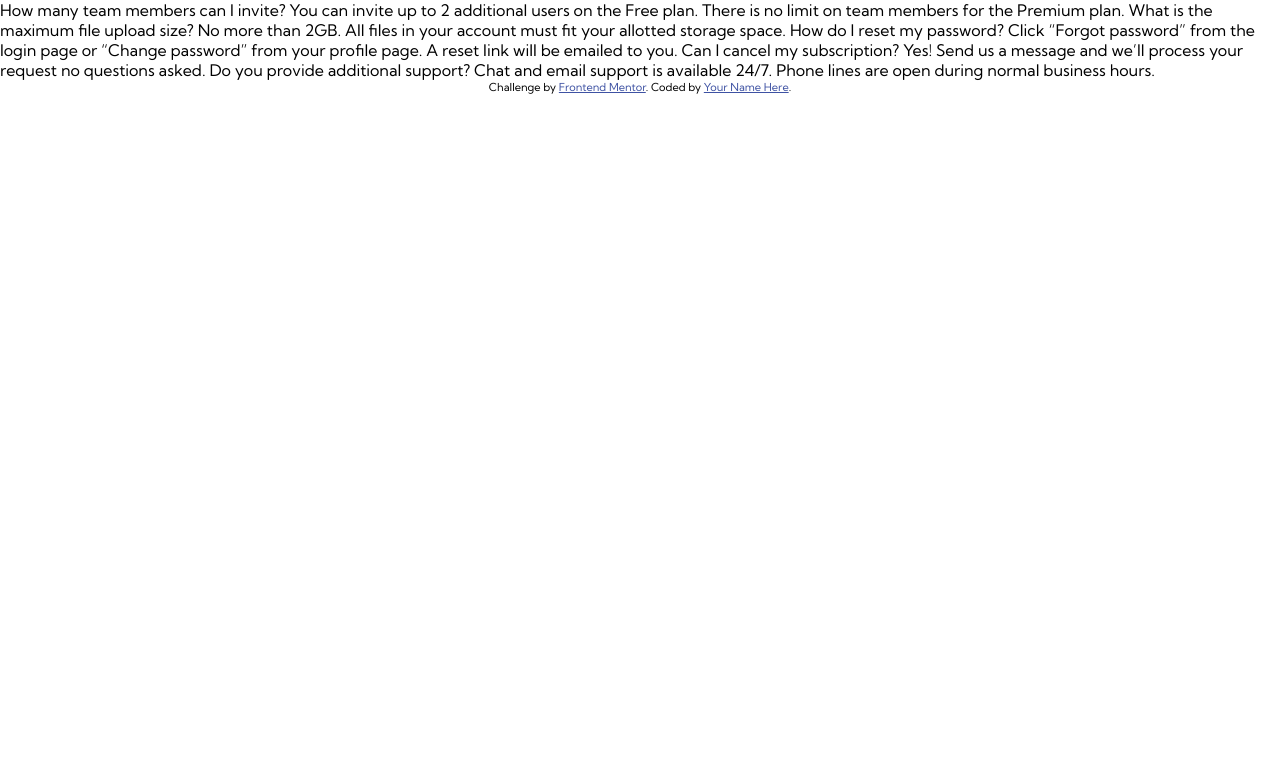
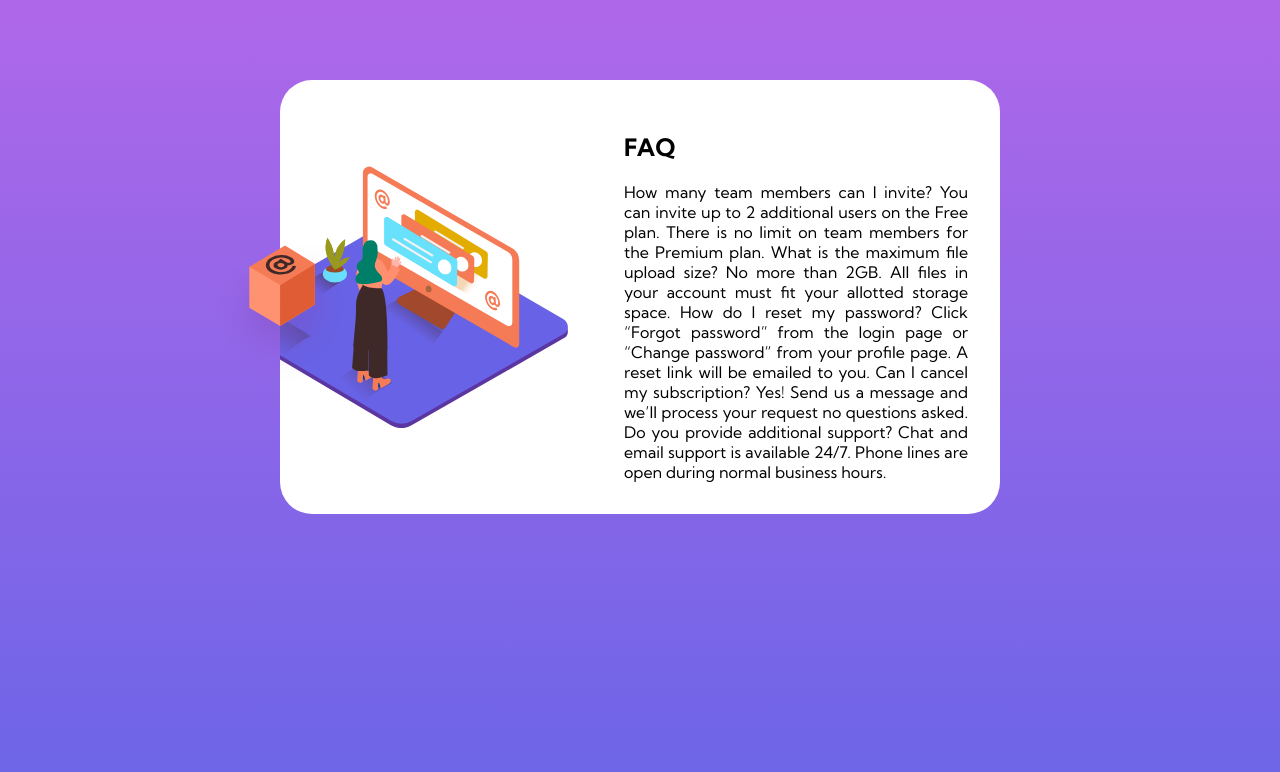
Before and after one commit to harshj11/FAQ-Accordian-Card-Frontend-Mentor-Challenge, a plain HTML site: page index.html in a window 1280 px wide. Drawn offline with Linux system fonts and the light colour scheme.

Commit message:
ADD responsive card image and intial styling

```diff
--- a/index.html
+++ b/index.html
@@ -1,8 +1,10 @@
 <!DOCTYPE html>
 <html lang="en">
+
 <head>
   <meta charset="UTF-8">
-  <meta name="viewport" content="width=device-width, initial-scale=1.0"> <!-- displays site properly based on user's device -->
+  <meta name="viewport" content="width=device-width, initial-scale=1.0">
+  <!-- displays site properly based on user's device -->
 
   <link rel="icon" type="image/png" sizes="32x32" href="./images/favicon-32x32.png">
 
@@ -13,13 +15,18 @@
   <link rel="stylesheet" href="./styles/style.css">
   <title>Frontend Mentor | FAQ Accordion Card</title>
 
-  <!-- Feel free to remove these styles or customise in your own stylesheet 👍 -->
-  <style>
-    .attribution { font-size: 11px; text-align: center; }
-    .attribution a { color: hsl(228, 45%, 44%); }
-  </style>
 </head>
+
 <body>
+
+  <section class="card">
+    <img src="./images/illustration-box-desktop.svg" class="card__box">
+    <div class="card__img">
+      <img src="./images/illustration-woman-online-desktop.svg" class="card__img__desktop" />
+      <img src="./images/illustration-woman-online-mobile.svg" class="card__img__mobile"/>
+    </div>
+    <div class="card__text">
+      <h1>FAQ</h1>
       How many team members can I invite?
       You can invite up to 2 additional users on the Free plan. There is no limit on
       team members for the Premium plan.
@@ -36,12 +43,15 @@
 
       Do you provide additional support?
       Chat and email support is available 24/7. Phone lines are open during normal business hours.
+    </div>
+  </section>
 
-  <div class="attribution">
+  <!-- <div class="attribution">
     Challenge by <a href="https://www.frontendmentor.io?ref=challenge" target="_blank">Frontend Mentor</a>.
     Coded by <a href="#">Your Name Here</a>.
-  </div>
+  </div> -->
 
   <script src="./scripts/script.js"></script>
 </body>
+
 </html>
--- a/styles/style.css
+++ b/styles/style.css
@@ -1,3 +1,13 @@
+:root {
+    --divider-blue: hsl(240, 5%, 91%);
+    --text-blue: hsl(238, 29%, 16%);
+    --text-red: hsl(14, 88%, 65%);
+    --text-dark-blue: hsl(240, 6%, 50%);
+    --text-extra-dark-blue: hsl(237, 12%, 33%);
+    --gradient-soft-violet: hsl(273, 75%, 66%);
+    --gradient-soft-blue: hsl(240, 73%, 65%);
+}
+
 html {
     font-size: 100%;
 }
@@ -7,7 +17,106 @@ html {
 }
 
 body {
+    background: linear-gradient(var(--gradient-soft-violet), var(--gradient-soft-blue));
     font-family: 'Kumbh Sans', sans-serif;
+
+    height: 100vh;
+
     margin: 0;
     padding: 0;
 }
+
+.card {
+    background-color: #fff;
+    border-radius: 2rem;
+
+    margin: 6rem 1.5rem;
+    padding: 2rem;
+
+    max-width: 45rem;
+}
+
+.card__box {
+    display: none;
+}
+
+.card__img img {
+    height: 10rem;
+    width: auto;
+}
+
+.card__img__desktop {
+    display: none;
+}
+
+.card__img__mobile {
+    display: block;
+
+    position: absolute;
+    top: 0;
+    left: 50%;
+    transform: translateX(-50%);
+}
+
+.card__text {
+    text-align: justify;
+}
+
+.attribution {
+    font-size: 11px;
+    text-align: center;
+}
+
+.attribution a {
+    color: hsl(228, 45%, 44%);
+}
+
+@media (min-width: 48rem) {
+    .card {
+        display: flex;
+        align-items: center;
+        justify-content: center;
+
+        margin: 5rem auto;
+        padding: 2rem 2rem 2rem 0;
+
+        position: relative;
+    }
+
+    .card__box {
+        display: block;
+
+        height: 8.75rem;
+        width: 8.75rem;
+        position: absolute;
+        top: 10.25rem;
+        left: -4.25rem;
+        z-index: 1;
+    }
+
+    .card__img {
+        position: relative;
+        overflow: hidden;
+    }
+
+    .card__img img {
+        height: auto;
+        width: 100%;
+        max-width: 27rem;
+
+        transform: translateX(-3.5rem);
+    }
+
+    .card__img__desktop {
+        display: block;
+    }
+
+    .card__img__mobile {
+        display: none;
+    }
+
+    .card__img, .card__text {
+        flex: 1;
+    }
+
+}
```
Also changed, not shown: 1 other file. Lines whose indentation alone changed are shown as unchanged.
